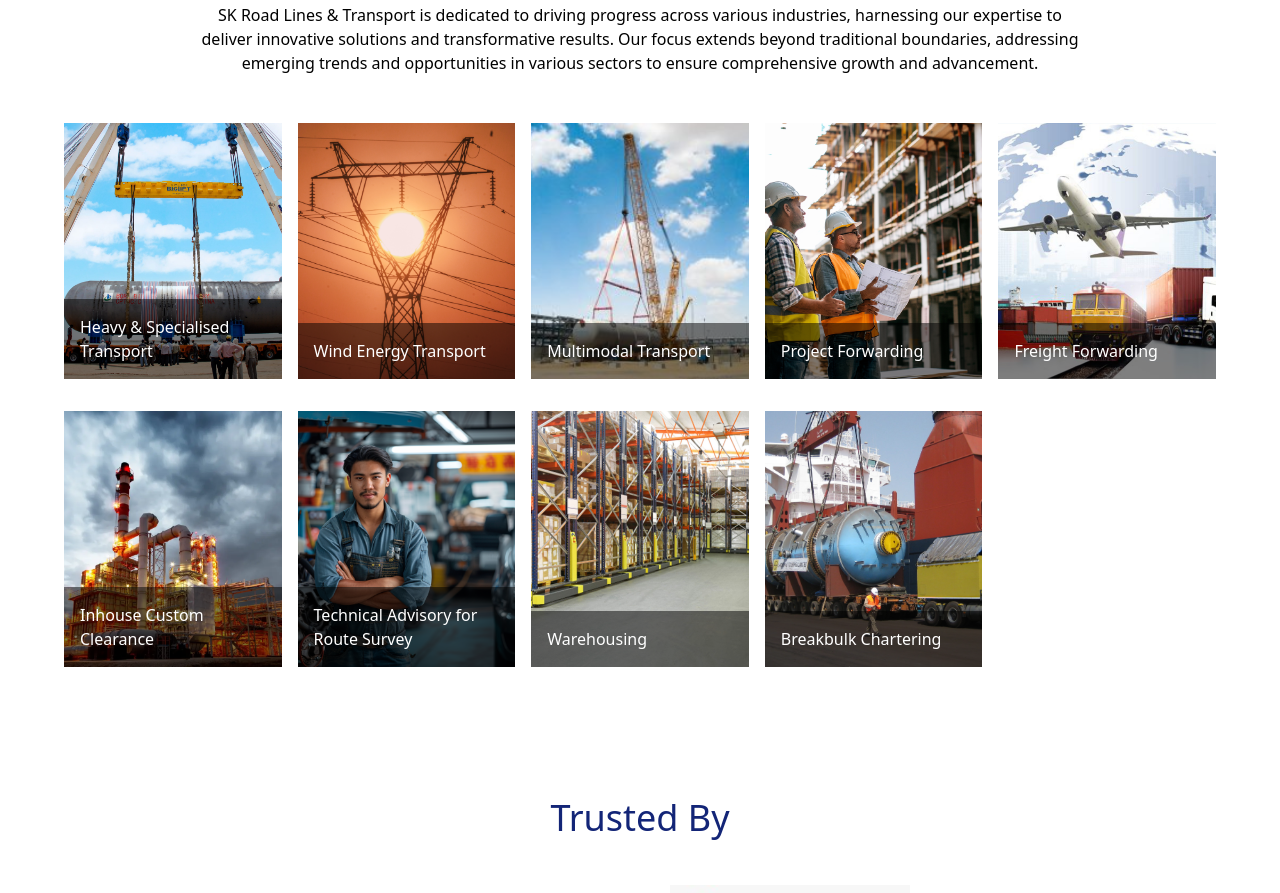
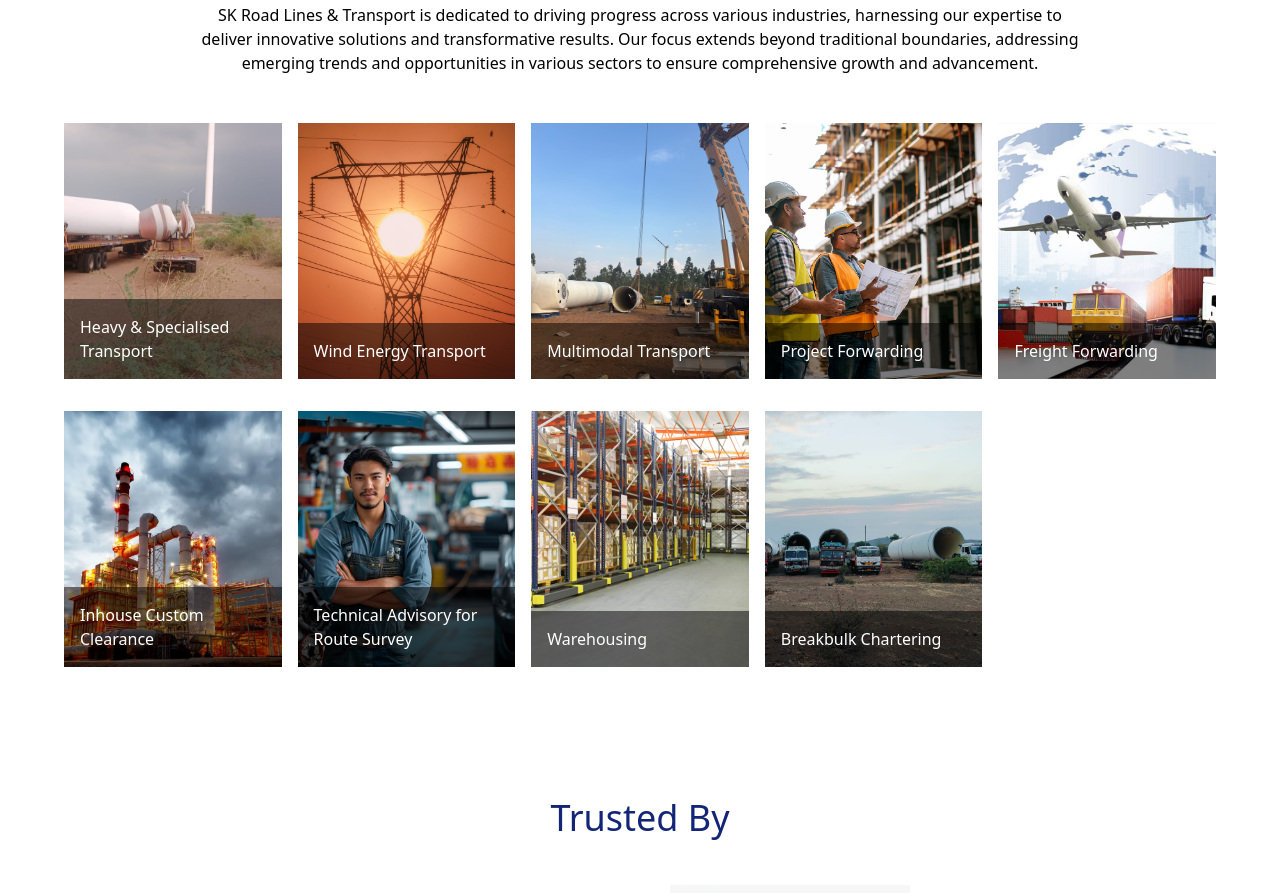
Before and after one commit to RohanShirsalkar/SK-Website-03, a React (Vite) app: page / in a window 1280 px wide. Shown: the part 1580-2473 px from the top of the page. Built offline with nearby package versions, Linux system fonts and the light colour scheme.

Commit message:
img changes inservices

```diff
--- a/src/components/OurIndustries.jsx
+++ b/src/components/OurIndustries.jsx
@@ -4,7 +4,7 @@
   const industries = [
     {
       title: "Heavy & Specialised Transport",
-      image: "/heavy.jpg",
+      image: "/img15.jpeg",
       description:
         "Pioneering sustainable solutions through wind and solar technologies to drive the global transition to clean energy.",
     },
@@ -16,7 +16,7 @@
     },
     {
       title: "Multimodal Transport",
-            image: "/inhouse.jpg",
+            image: "/img13.jpeg",
 
       description:
         "Building resilient grid infrastructure with smart technologies to ensure reliable power delivery across communities.",
@@ -53,7 +53,7 @@
     },
     {
       title: "Breakbulk Chartering",
-      image: "/bulk.jpg",
+      image: "/img5.jpeg",
       description:
         "Innovating healthcare access with smart platforms that ensure safe, efficient, and connected pharmaceutical distribution.",
     }
```
